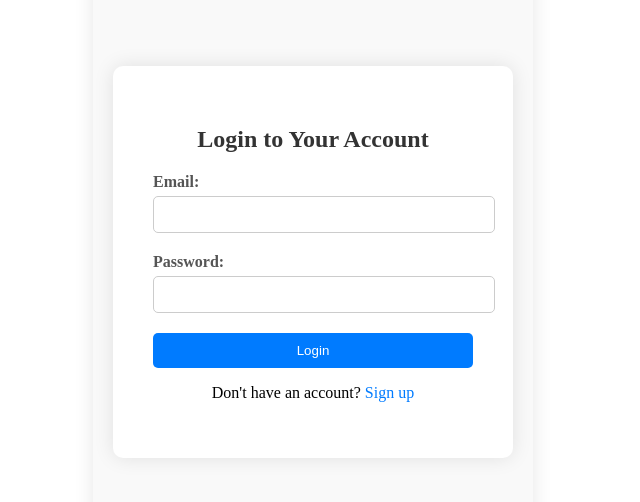
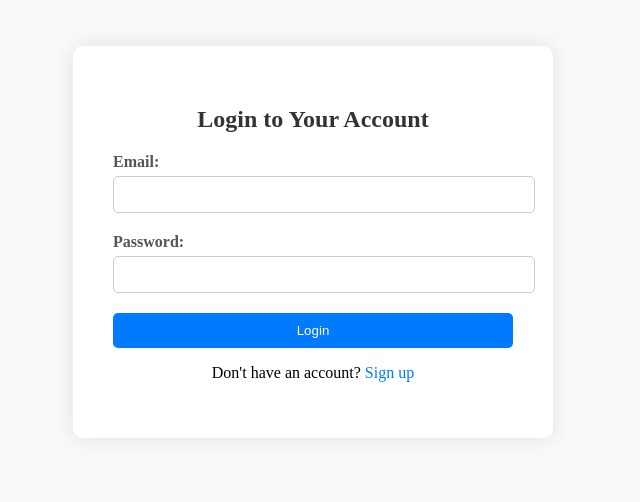
Before and after one commit to AayushPandeyy/book_library_mern, a React (Vite) app in the folder frontend/: page / in a window 1280 px wide. Shown: the part 114-616 px from the top of the page, without its empty margins (327-967 px from the left). Built offline with nearby package versions, Linux system fonts and the light colour scheme.

Commit message:
CSS bug fixed

```diff
--- a/frontend/src/components/HomePageComponent.jsx
+++ b/frontend/src/components/HomePageComponent.jsx
@@ -6,8 +6,8 @@ export default function HomePageComponent() {
   const [email, setEmail] = useState("");
   const [password, setPassword] = useState("");
   return (
-    <div className="login-container">
-      <div className="login-box">
+    <div className="login-container-home">
+      <div className="login-box-home">
         <h2>Login to Your Account</h2>
         <form>
           <div className="input-group">
--- a/frontend/src/components/auth/LoginComponent.jsx
+++ b/frontend/src/components/auth/LoginComponent.jsx
@@ -47,7 +47,7 @@ export default function LoginComponent() {
 
   return (
     <div className="login-container">
-      <h2>Login</h2>
+      <h2 className="login-header">Login</h2>
       <form onSubmit={handleSubmit(login)}>
         <div className="form-group">
           <label htmlFor="email">
--- a/frontend/src/css/Login.css
+++ b/frontend/src/css/Login.css
@@ -7,7 +7,7 @@
   background-color: #ffffff;
 }
 
-.login-container h2 {
+.login-header {
   text-align: center;
   margin-bottom: 20px;
 }
--- a/frontend/src/css/homePage.css
+++ b/frontend/src/css/homePage.css
@@ -1,4 +1,4 @@
-.login-container {
+.login-container-home {
   display: flex;
   justify-content: center;
   align-items: center;
@@ -6,7 +6,7 @@
   background-color: #f9f9f9; /* Light gray background */
 }
 
-.login-box {
+.login-box-home {
   width: 400px;
   padding: 40px;
   border-radius: 10px;
@@ -14,7 +14,7 @@
   background-color: #fff; /* White background */
 }
 
-.login-box h2 {
+.login-box-home h2 {
   margin-bottom: 20px;
   text-align: center;
   color: #333; /* Dark text color */
```
